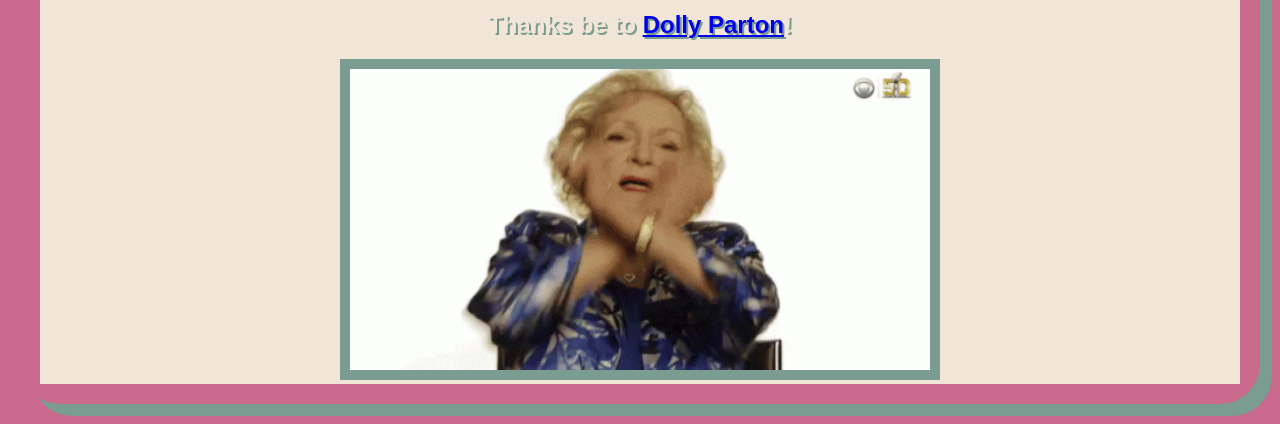
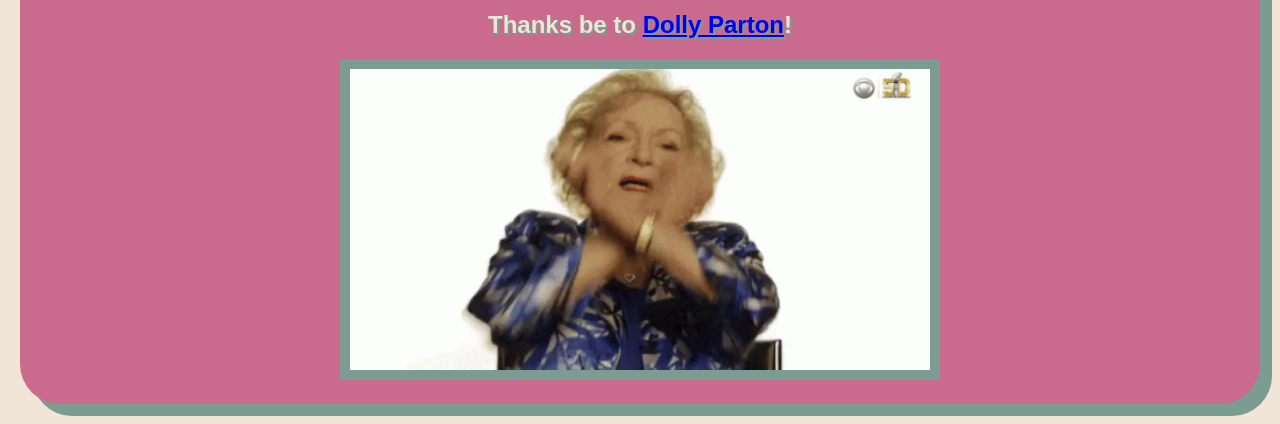
Before and after one commit to thomasqbrady/isbettywhitealive, a plain HTML site: page index.html in a window 1280 px wide. Shown: the part 509-933 px from the top of the page. Drawn offline with Linux system fonts and the light colour scheme; a small style sheet from the web is missing.

```diff
--- a/index.html
+++ b/index.html
@@ -14,6 +14,7 @@
 		html {
 			margin: 0;
 			padding: 0;
+			background-color: #f0e5d6;
 		}
 		body {
 			margin: 20px 20px;
@@ -25,7 +26,7 @@
 			color: #f0e5d6;
 		}
 		div.card {
-			background-color: #f0e5d6;
+			background-color: #ca6a8d;
 		}
 		h1 {
 			margin: 0 0;
```
